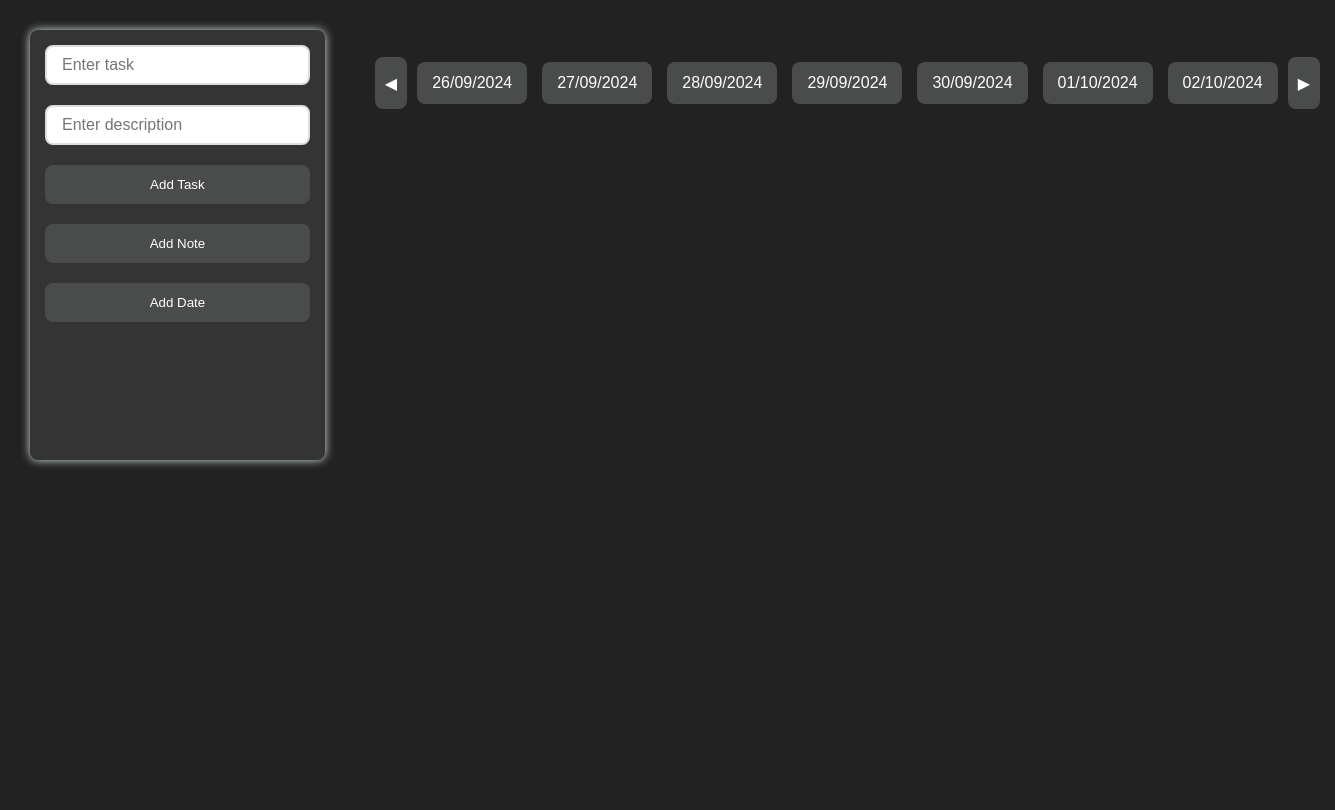
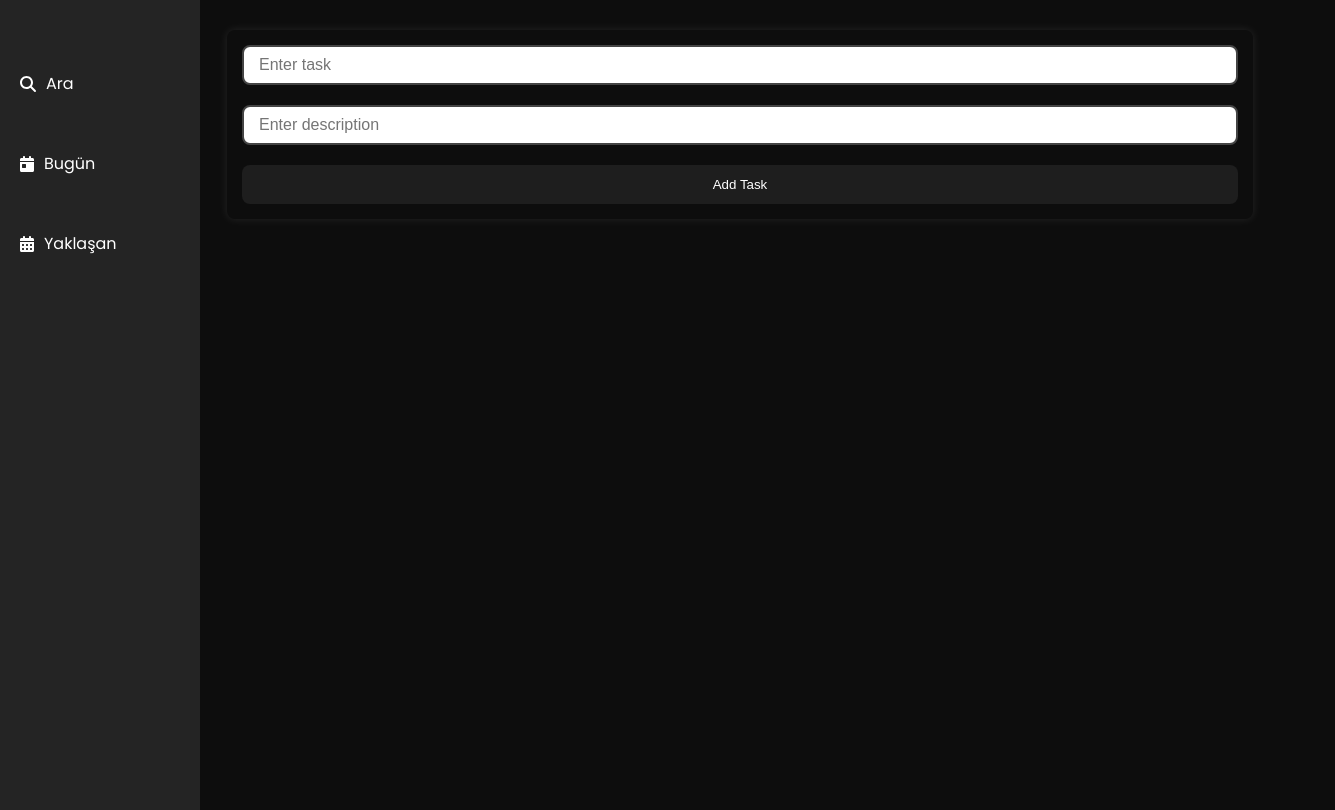
Before and after one commit to alperendnc/todo-app, a React (Create React App) app: page / in a window 1280 px wide. Shown: the whole page, 1335 px wide, since content can reach past the window. Built offline with nearby package versions, Linux system fonts and the light colour scheme.

Commit message:
The UI of the project was changed and a navbar was added for things to be added in the future.

```diff
--- a/package.json
+++ b/package.json
@@ -14,6 +14,7 @@
     "react": "^18.3.1",
     "react-datepicker": "^7.4.0",
     "react-dom": "^18.3.1",
+    "react-router-dom": "^6.26.2",
     "react-scripts": "^5.0.1",
     "uuid": "^10.0.0",
     "web-vitals": "^2.1.4"
--- a/src/App.css
+++ b/src/App.css
@@ -1,80 +1,74 @@
 body {
   font-family: "Poppins", sans-serif;
-  background-color: #222222;
+  background-color: #0d0d0d;
   height: 100vh;
   margin: 0;
   transition: background-color 0.3s ease;
-  position: relative;
 }
-
-.app {
-  padding: 30px;
+.App {
+  padding-left: 200px;
 }
 
 .todo-container {
   display: flex;
+  flex-direction: column;
   justify-content: space-between;
-  width: 100%;
-  margin: 10px;
+  width: 95%;
+  margin: 10px auto;
   padding: 20px;
-  max-width: 1400px;
   gap: 20px;
+}
+
+.todo-content {
+  display: flex;
+  flex-direction: column;
+}
+.todo-content ul {
+  padding: 0;
 }
 
 .todo-form {
   display: flex;
   flex-direction: column;
+  justify-content: center;
   padding: 15px;
   gap: 20px;
-  box-shadow: 0 0 10px rgb(219, 231, 230);
+  box-shadow: 0 0 10px rgba(255, 255, 255, 0.1);
   border-radius: 8px;
-  background-color: #353434;
-  height: 400px;
-  width: 400px;
 }
 
 .todo-form input,
-.todo-form button {
+.todo-form button,
+.date-button {
   width: 100%;
   box-sizing: border-box;
+  padding: 12px 15px;
+  border-radius: 8px;
+  transition: background-color 0.3s ease;
 }
 
 .todo-form input {
-  padding: 12px 15px;
-  border: 2px solid #ddd;
-  border-radius: 8px;
-  transition: all 0.3s ease;
+  border: 2px solid #444;
   font-size: 16px;
   background-color: #fff;
 }
 
 .todo-form button {
-  padding: 12px 15px;
-  background-color: #4a4b4b;
-  color: #fff;
+  background-color: #1e1e1e;
+  color: white;
   border: none;
-  border-radius: 8px;
   cursor: pointer;
-  transition: background-color 0.3s ease;
 }
 
 .todo-form button:hover {
-  background-color: #5d5d5d;
+  background-color: #242424;
 }
 
 .todo-list {
   list-style-type: none;
   padding: 0;
   margin: 0;
-  width: calc(100% - 560px);
-  overflow-y: auto;
-  position: absolute;
-  top: 50px;
-  left: 540px;
-}
-
-span.show-more {
-  cursor: pointer;
+  width: 100%;
 }
 
 .todo-item {
@@ -84,20 +78,21 @@ span.show-more {
   padding: 12px 15px;
   border-radius: 8px;
   margin-bottom: 10px;
-  background-color: #353434;
   color: white;
   font-weight: bold;
-  box-shadow: 0px 4px 8px rgba(0, 0, 0, 0.05);
+  box-shadow: 0px 4px 8px rgba(0, 0, 0, 0.1);
   transition: background-color 0.3s ease;
+  backdrop-filter: blur(10px);
+  border-bottom: 2px solid white;
 }
 
 .todo-item:hover {
-  background-color: #414040;
+  background-color: #242424;
 }
 
 .todo-item.completed span {
   text-decoration: line-through;
-  color: #999;
+  color: #aaa;
 }
 
 .todo-item span {
@@ -109,26 +104,25 @@ span.show-more {
 
 .todo-description {
   font-size: 14px;
-  color: #808080;
+  color: #b0b0b0;
   opacity: 0.8;
   margin-left: 10px;
 }
 
 .todo-item .date-info {
   display: none;
-  position: absolute;
   bottom: -50px;
   left: 0;
   background-color: #494949;
   padding: 10px;
   border-radius: 8px;
   font-size: 14px;
-  color: #ffffff;
+  color: #fff;
   box-shadow: 0 4px 6px rgba(0, 0, 0, 0.1);
   transition: opacity 0.3s ease, transform 0.3s ease;
   opacity: 0;
   transform: translateY(10px);
-  width: 98%;
+  width: 100%;
 }
 
 .todo-item:hover .date-info {
@@ -145,15 +139,14 @@ span.show-more {
 .actions button {
   background-color: transparent;
   border: none;
-  cursor: pointer;
   color: white;
   padding: 5px;
   border-radius: 50%;
-  transition: background-color 0.3s ease;
+  cursor: pointer;
 }
 
 .actions button:hover {
-  background-color: rgba(0, 0, 0, 0.1);
+  background-color: rgba(255, 255, 255, 0.1);
 }
 
 .popup-overlay {
@@ -162,43 +155,34 @@ span.show-more {
   left: 0;
   width: 100%;
   height: 100%;
-  background: rgba(0, 0, 0, 0.5);
+  background: rgba(0, 0, 0, 0.7);
   display: flex;
   justify-content: center;
   align-items: center;
 }
 
 .popup-content {
-  background: #222222;
+  background: #1e1e1e;
   padding: 20px;
   border-radius: 8px;
   width: 90%;
   max-width: 400px;
 }
 
-.popup-content h2 {
-  margin-top: 0;
-  color: white;
-}
-
+.popup-content h2,
 .popup-content p {
   color: white;
 }
 
 .popup-content button {
-  background-color: #4a4b4b;
-  color: white;
-  border: none;
   padding: 10px;
   border-radius: 4px;
-  cursor: pointer;
   font-size: 16px;
   margin-right: 10px;
-  transition: background-color 0.3s ease;
 }
 
 .popup-content button:hover {
-  background-color: #363636;
+  background-color: #4d4d4d;
 }
 
 .input-container {
@@ -208,138 +192,66 @@ span.show-more {
 }
 
 input {
-  padding-right: 30px;
-  width: 100%;
   padding-left: 10px;
   height: 40px;
 }
 
 .calendar-icon {
-  position: absolute;
   right: 10px;
-  color: #999;
+  color: #aaa;
   font-size: 18px;
   cursor: pointer;
 }
 
-input[type="date"]::-webkit-calendar-picker-indicator {
-  display: none;
-}
-
 input[type="date"] {
-  -webkit-appearance: none;
-  -moz-appearance: none;
   appearance: none;
   padding: 10px;
 }
 
-.date-display {
-  display: none;
-}
-
-.react-datepicker-wrapper {
-  display: inline-block;
-  padding: 0;
-  border: 0;
+.react-datepicker-wrapper,
+.react-datepicker__input-container {
   width: 100%;
 }
 
-.react-datepicker__input-container {
-  position: relative;
-  display: inline-block;
-  width: 100%;
-}
-.date-buttons {
-  display: flex;
-  justify-content: space-between;
-  width: 100%;
-  flex-direction: row;
-  margin: 5px;
-  padding: 12px 15px;
-  background-color: #222222;
-  color: white;
-  border: none;
-  border-radius: 8px;
-  cursor: pointer;
-  font-size: 16px;
-  transition: background-color 0.3s ease;
-}
-.date-button {
-  margin: 5px;
-  padding: 12px 15px;
-  background-color: #4a4b4b;
-  color: white;
-  border: none;
-  border-radius: 8px;
-  cursor: pointer;
-  font-size: 16px;
-  transition: background-color 0.3s ease;
-}
-.date-button:hover {
-  background-color: #5d5d5d;
-}
-
-.todo-content {
-  flex: 1;
-  display: flex;
-  flex-direction: column;
-  padding: 10px;
-}
-
-.clear-button {
-  background-color: #4a4b4b;
-  color: white;
-  border: none;
-  border-radius: 8px;
-  cursor: pointer;
-  padding: 10px 15px;
-  font-size: 16px;
-  margin-bottom: 10px;
-}
 h3 {
   color: white;
 }
-.arrow-button {
-  background-color: #4a4b4b;
-  color: white;
-  border: none;
-  border-radius: 8px;
-  padding: 10px;
-  cursor: pointer;
-  font-size: 16px;
-  transition: background-color 0.3s ease;
+.todo-item span {
+  width: 100%;
+}
+.navbar {
+  background-color: #242424;
+  height: 100vh;
+  width: 200px;
+  position: fixed;
+  left: 0;
+  top: 0;
+  display: flex;
+  flex-direction: column;
+  padding-top: 20px;
 }
 
-.arrow-button:hover {
-  background-color: #5d5d5d;
+.navbar ul {
+  list-style-type: none;
+  padding: 0;
 }
 
-.date-button {
-  margin: 5px;
-  padding: 12px 15px;
-  background-color: #4a4b4b;
-  color: white;
-  border: none;
-  border-radius: 8px;
-  cursor: pointer;
-  font-size: 16px;
-  transition: background-color 0.3s ease;
+.navbar ul li {
+  margin: 15px 0;
 }
 
-.date-button:hover {
-  background-color: #5d5d5d;
+.navbar ul li a {
+  color: white;
+  text-decoration: none;
+  padding: 20px;
+  display: flex;
+  align-items: center;
 }
 
-.clear-button {
-  background-color: #494949;
-  color: white;
-  border: none;
-  padding: 10px;
-  border-radius: 8px;
-  cursor: pointer;
-  transition: background-color 0.3s ease;
+.navbar ul li a .nav-icon {
+  margin-right: 10px;
 }
 
-.clear-button:hover {
-  background-color: #5d5d5d;
+.navbar ul li a:hover {
+  background-color: #575757;
 }
--- a/src/App.js
+++ b/src/App.js
@@ -1,14 +1,21 @@
 import React from "react";
+import { BrowserRouter as Router, Route, Routes } from "react-router-dom";
 import { TodoProvider } from "./contexts/TodoContext";
 import "./App.css";
 import TodoList from "./components/TodoList";
+import Navbar from "./components/Navbar";
 
 function App() {
   return (
     <TodoProvider>
-      <div className="App">
-        <TodoList />
-      </div>
+      <Router>
+        <Navbar />
+        <div className="App">
+          <Routes>
+            <Route path="/" element={<TodoList />} />
+          </Routes>
+        </div>
+      </Router>
     </TodoProvider>
   );
 }
--- /dev/null
+++ b/src/components/Navbar.js
@@ -0,0 +1,35 @@
+import { FontAwesomeIcon } from "@fortawesome/react-fontawesome";
+import {
+  faCalendarDay,
+  faCalendarAlt,
+  faSearch,
+} from "@fortawesome/free-solid-svg-icons";
+
+const Navbar = () => {
+  return (
+    <nav className="navbar">
+      <ul>
+        <li>
+          <a href="/">
+            <FontAwesomeIcon className="nav-icon" icon={faSearch} />
+            Ara
+          </a>
+        </li>
+        <li>
+          <a href="/bugun">
+            <FontAwesomeIcon className="nav-icon" icon={faCalendarDay} />
+            Bugün
+          </a>
+        </li>
+        <li>
+          <a href="/yaklasan">
+            <FontAwesomeIcon className="nav-icon" icon={faCalendarAlt} />
+            Yaklaşan
+          </a>
+        </li>
+      </ul>
+    </nav>
+  );
+};
+
+export default Navbar;
--- a/src/components/TodoForm.js
+++ b/src/components/TodoForm.js
@@ -1,9 +1,6 @@
 import { useEffect, useState } from "react";
 import useTodos from "../hooks/useTodos";
 import { v4 as uuidv4 } from "uuid";
-import DatePicker from "react-datepicker";
-import "react-datepicker/dist/react-datepicker.css";
-import dayjs from "dayjs";
 
 const TodoForm = () => {
   const { addTodo, editingTodo, isEdit } = useTodos();
@@ -11,14 +8,10 @@ const TodoForm = () => {
     id: "",
     task: "",
     description: "",
-    note: "",
-    date: "",
     completed: false,
   };
 
   const [task, setTask] = useState(defaultValues);
-  const [showNoteInput, setShowNoteInput] = useState(false);
-  const [showDateInput, setShowDateInput] = useState(false);
 
   useEffect(() => {
     if (isEdit) {
@@ -28,26 +21,16 @@ const TodoForm = () => {
 
   const handleSubmit = (e) => {
     e.preventDefault();
+    if (task.task.trim() === "") {
+      return;
+    }
+
     let id = uuidv4();
     if (isEdit) {
       id = editingTodo.id;
     }
     addTodo({ ...task, id });
     setTask(defaultValues);
-    setShowNoteInput(false);
-    setShowDateInput(false);
-  };
-
-  const handleAddNoteClick = () => {
-    setShowNoteInput(!showNoteInput);
-  };
-
-  const handleAddDateClick = () => {
-    setShowDateInput(!showDateInput);
-  };
-
-  const handleDateChange = (date) => {
-    setTask({ ...task, date: dayjs(date).format("YYYY-MM-DD") });
   };
 
   return (
@@ -67,36 +50,6 @@ const TodoForm = () => {
         onChange={(e) => setTask({ ...task, description: e.target.value })}
       />
       <button type="submit">{isEdit ? "Edit Task" : "Add Task"}</button>
-
-      <button type="button" onClick={handleAddNoteClick}>
-        {showNoteInput ? "Hide Note" : "Add Note"}
-      </button>
-
-      {showNoteInput && (
-        <div>
-          <input
-            type="text"
-            placeholder="Enter Note"
-            value={task.note}
-            onChange={(e) => setTask({ ...task, note: e.target.value })}
-          />
-        </div>
-      )}
-
-      <button type="button" onClick={handleAddDateClick}>
-        {showDateInput ? "Hide Date" : "Add Date"}
-      </button>
-
-      {showDateInput && (
-        <div>
-          <DatePicker
-            selected={task.date ? new Date(task.date) : null}
-            onChange={handleDateChange}
-            dateFormat="yyyy-MM-dd"
-            placeholderText="Select a date"
-          />
-        </div>
-      )}
     </form>
   );
 };
--- a/src/components/TodoList.js
+++ b/src/components/TodoList.js
@@ -1,73 +1,15 @@
-import { useState } from "react";
 import { TodoItem, TodoForm } from "./";
 import useTodos from "../hooks/useTodos";
-import dayjs from "dayjs";
 
 export default function TodoList() {
   const { todos, addTodo } = useTodos();
-  const [filteredTodos, setFilteredTodos] = useState([]);
-  const [selectedDate, setSelectedDate] = useState(null);
-  const [startDate, setStartDate] = useState(dayjs());
-
-  const handleDateClick = (date) => {
-    setSelectedDate(date);
-    const filtered = todos.filter((todo) =>
-      dayjs(todo.date).isSame(date, "day")
-    );
-    setFilteredTodos(filtered);
-  };
-
-  const handleClearClick = () => {
-    setSelectedDate(null);
-    setFilteredTodos(todos);
-  };
-
-  const handlePreviousDates = () => {
-    setStartDate((prev) => prev.subtract(7, "day"));
-  };
-
-  const handleNextDates = () => {
-    setStartDate((prev) => prev.add(7, "day"));
-  };
-
-  const renderDateButtons = () => {
-    return Array.from({ length: 7 }).map((_, index) => {
-      const date = startDate.add(index, "day");
-      return (
-        <button
-          key={index}
-          onClick={() => handleDateClick(date.format("YYYY-MM-DD"))}
-          className="date-button"
-        >
-          {date.format("DD/MM/YYYY")}
-        </button>
-      );
-    });
-  };
 
   return (
     <div className="todo-container">
       <TodoForm addTodo={addTodo} />
 
       <div className="todo-content">
-        <div className="date-buttons">
-          <button onClick={handlePreviousDates} className="arrow-button">
-            ◀
-          </button>
-          {renderDateButtons()}
-          <button onClick={handleNextDates} className="arrow-button">
-            ▶
-          </button>
-        </div>
-        {selectedDate && (
-          <div>
-            <button onClick={handleClearClick} className="clear-button">
-              ✖
-            </button>
-            <h3>Tasks for {dayjs(selectedDate).format("YYYY-MM-DD")}</h3>
-          </div>
-        )}
-        {(selectedDate ? filteredTodos : todos).map((todo, index) => (
+        {todos.map((todo, index) => (
           <TodoItem key={index} todo={todo} />
         ))}
       </div>
--- a/src/contexts/TodoContext.js
+++ b/src/contexts/TodoContext.js
@@ -44,6 +44,7 @@ export const TodoProvider = ({ children }) => {
       )
     );
   };
+
   return (
     <TodoContext.Provider
       value={{
```
Also changed, not shown: src/components/TodoItem.js (+7 -7 lines), 2 other files (tests, documents, lock files or other folders).
